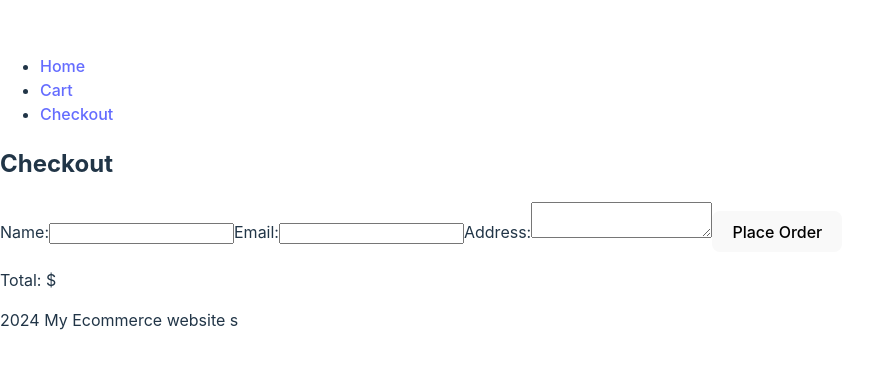
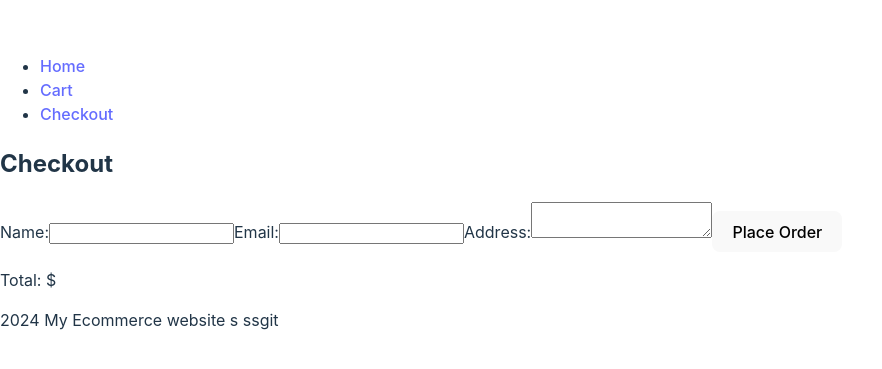
Before and after one commit to abdsimon/MERN-ecommerce, a React (Vite) app in the folder client/: page /checkout in a window 1280 px wide. Shown: the part 207-576 px from the top of the page, without its empty margins (0-882 px from the left). Built offline with nearby package versions, Linux system fonts and the light colour scheme.

Commit message:
cxhanges

```diff
--- a/client/src/components/Footer.jsx
+++ b/client/src/components/Footer.jsx
@@ -4,7 +4,7 @@ import React from "react";
 const Footer = () => {
   return (
     <footer>
-      <p> 2024 My Ecommerce website s </p>
+      <p> 2024 My Ecommerce website s ssgit </p>
     </footer>
   );
 };
```
